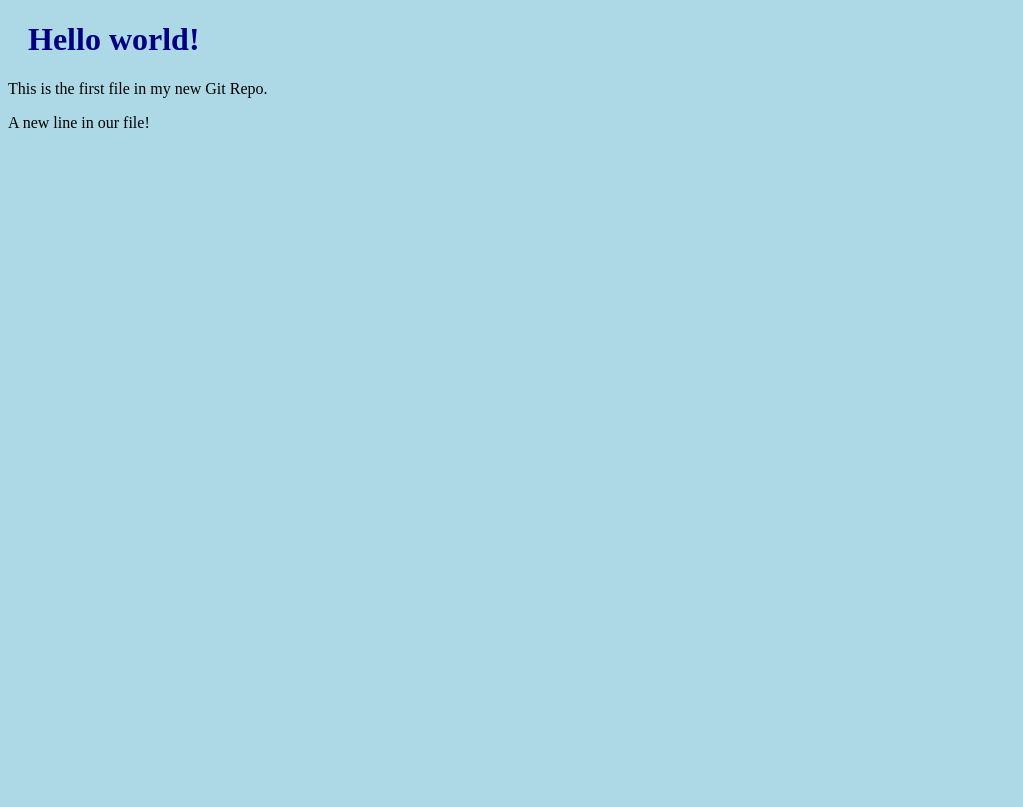
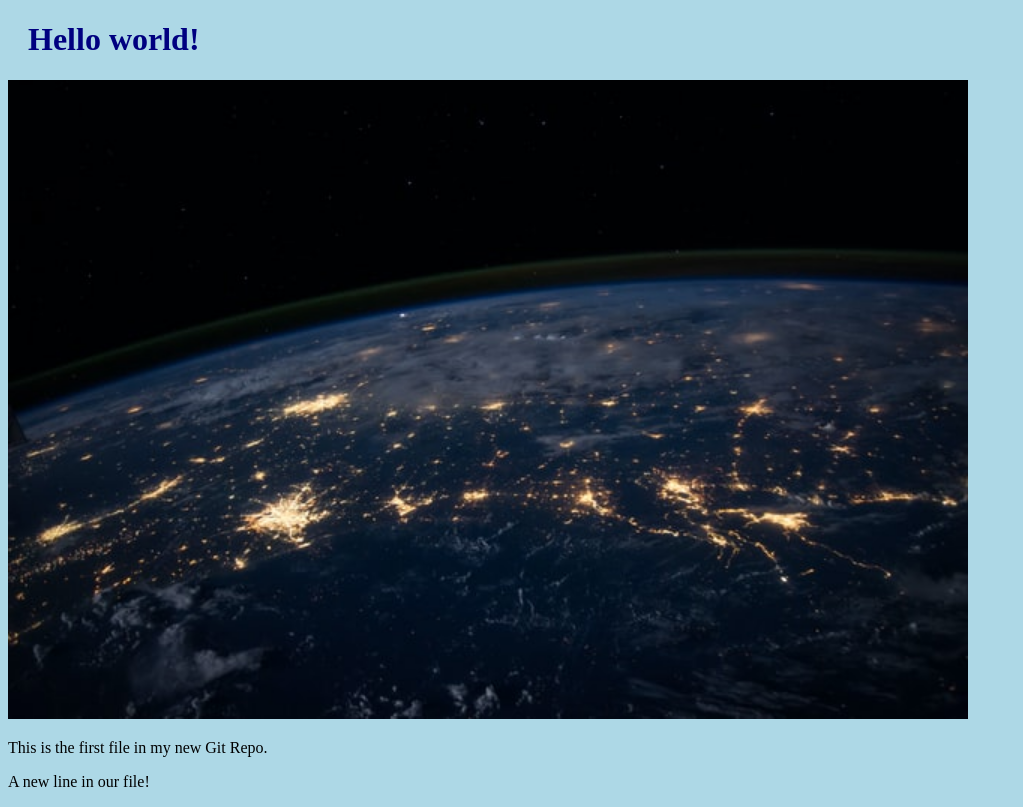
Before and after one commit to Yuroses/hello-world, a plain HTML site: page index.html in a window 1280 px wide. Shown: the whole page, without its empty margins (0-1023 px from the left). Drawn offline with Linux system fonts and the light colour scheme.

Commit message:
Added image to Hello World

```diff
--- a/index.html
+++ b/index.html
@@ -7,7 +7,10 @@
 <body>
 
 <h1>Hello world!</h1>
+<div><img src="img_hello_world.jpg" alt="Hello World from Space"
+style="width:100%;max-width:960px"></div>
 <p>This is the first file in my new Git Repo.</p>
 <p>A new line in our file!</p>
 
 </body>
+</html>
```
Also changed, not shown: img_hello_world.jpg (added).
